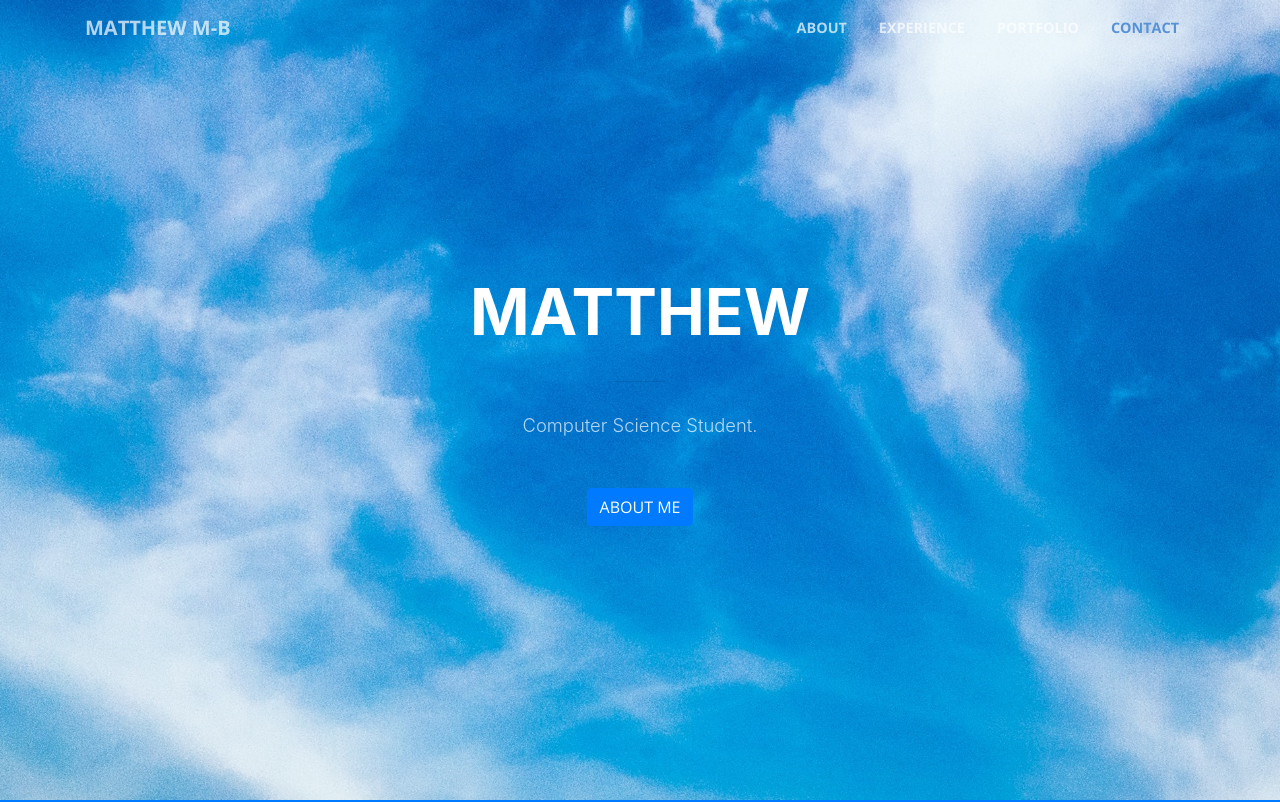
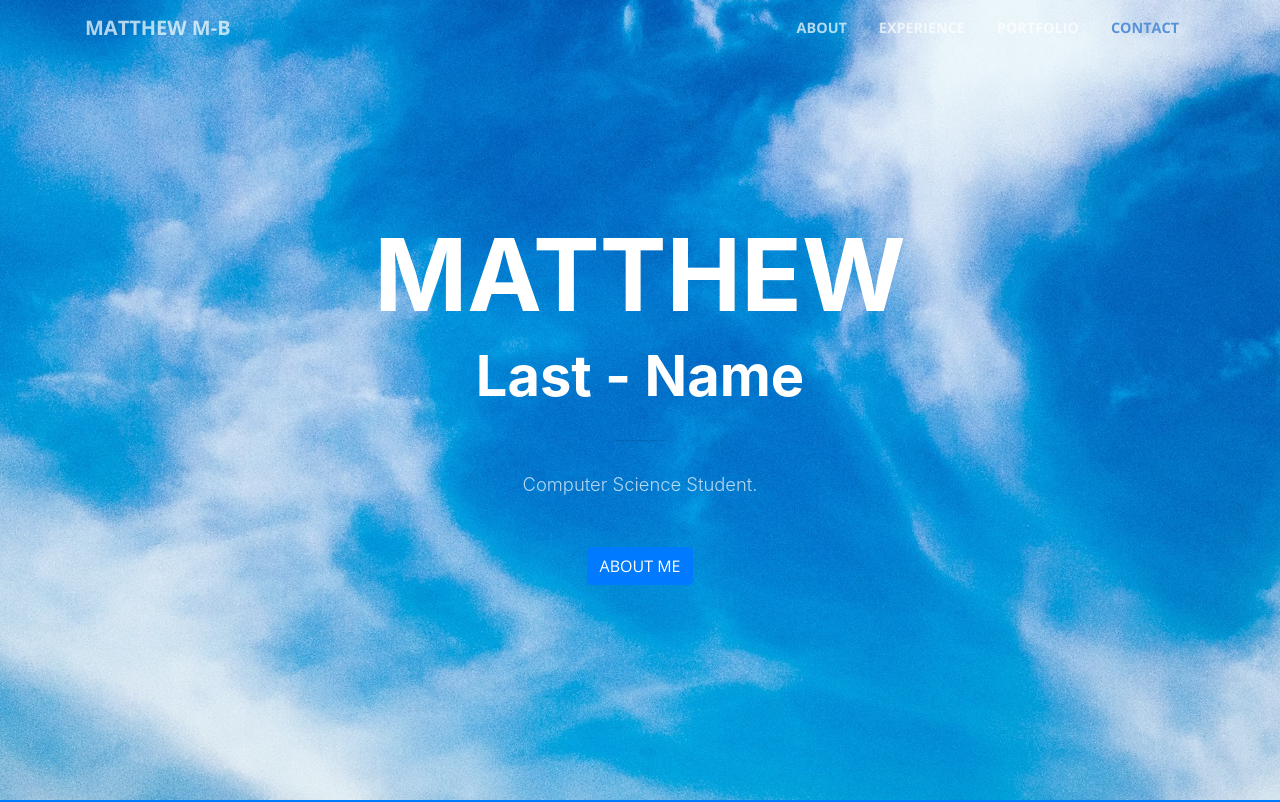
Before and after one commit to MathyouMB/MathyouMB.github.io, a website with bundled scripts: page index.html in a window 1280 px wide. Shown: the top 802 px of the page. Built offline with nearby package versions, Linux system fonts and the light colour scheme.

Commit message:
Update index.html

```diff
--- a/index.html
+++ b/index.html
@@ -58,9 +58,12 @@
       <div class="container my-auto">
         <div class="row">
           <div class="col-lg-10 mx-auto">
-            <h1 class="text-uppercase">
+            <h1 class="text-uppercase" style=font-size:100px>
               <strong>Matthew</strong>
             </h1>
+            <h2 style=font-size:56px>
+              <strong>Last - Name</strong>
+            </h2>
             <hr>
           </div>
           <div class="col-lg-8 mx-auto">
```
